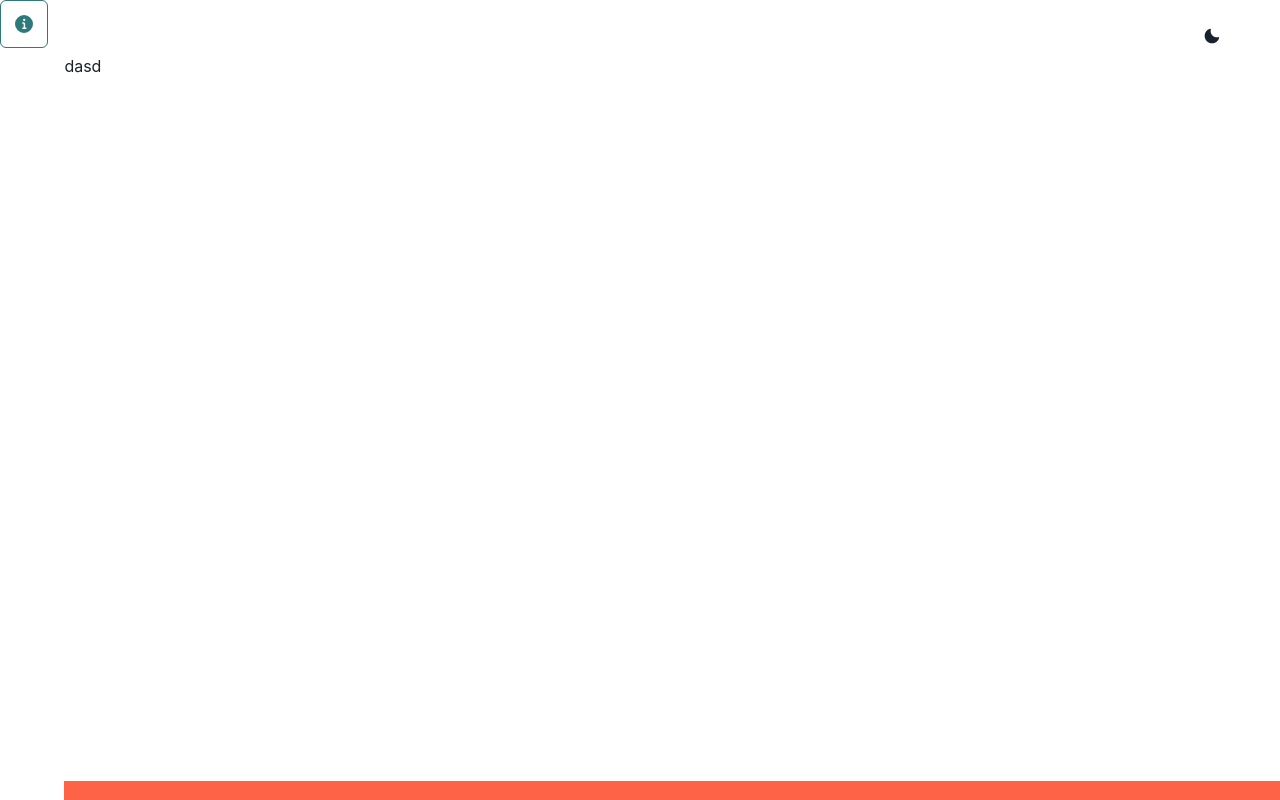
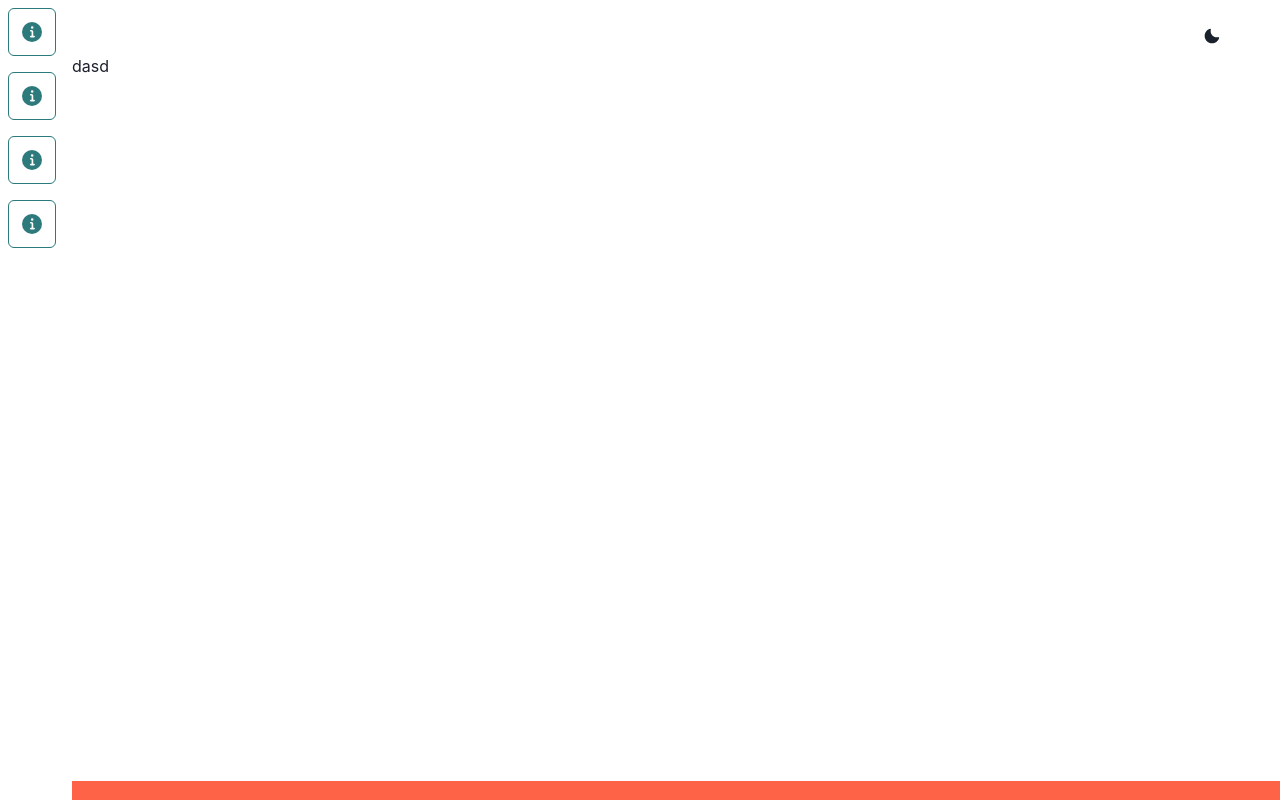
Before and after one commit to ribe1918/VrcApp, a React (Create React App) app: page / in a window 1280 px wide. Built offline with nearby package versions, Linux system fonts and the light colour scheme.

Commit message:
Change Element

```diff
--- a/src/view/layout/Navigation.tsx
+++ b/src/view/layout/Navigation.tsx
@@ -1,22 +1,50 @@
 import { InfoIcon } from '@chakra-ui/icons'
-import { Center, IconButton, Link, List, ListIcon, ListItem } from '@chakra-ui/react'
+import { VStack ,Center, IconButton, Link, List, ListIcon, ListItem } from '@chakra-ui/react'
 import React from 'react'
 
 const Navigation: React.FC = () => {
   return (
-        <List spacing={3}>
-          <Link>
-            <ListItem>
+    <VStack
+      spacing={4}
+      p={2}
+    >
+      <IconButton
+        variant="outline"
+        colorScheme="teal"
+        aria-label="UserInfo"
+        size='lg'
+        fontSize="20px"
+        to='/'
+        icon={<InfoIcon />}
+      />
+
       <IconButton
         variant="outline"
         colorScheme="teal"
         aria-label="Send email"
         size='lg'
+        fontSize="20px"
         icon={<InfoIcon />}
       />
-            </ListItem>
-          </Link>
-        </List>
+
+      <IconButton
+        variant="outline"
+        colorScheme="teal"
+        aria-label="Send email"
+        size='lg'
+        fontSize="20px"
+        icon={<InfoIcon />}
+      />
+
+      <IconButton
+        variant="outline"
+        colorScheme="teal"
+        aria-label="Send email"
+        size='lg'
+        fontSize="20px"
+        icon={<InfoIcon />}
+      />
+    </VStack>
   )
 }
 
```
Lines whose indentation alone changed are shown as unchanged.
